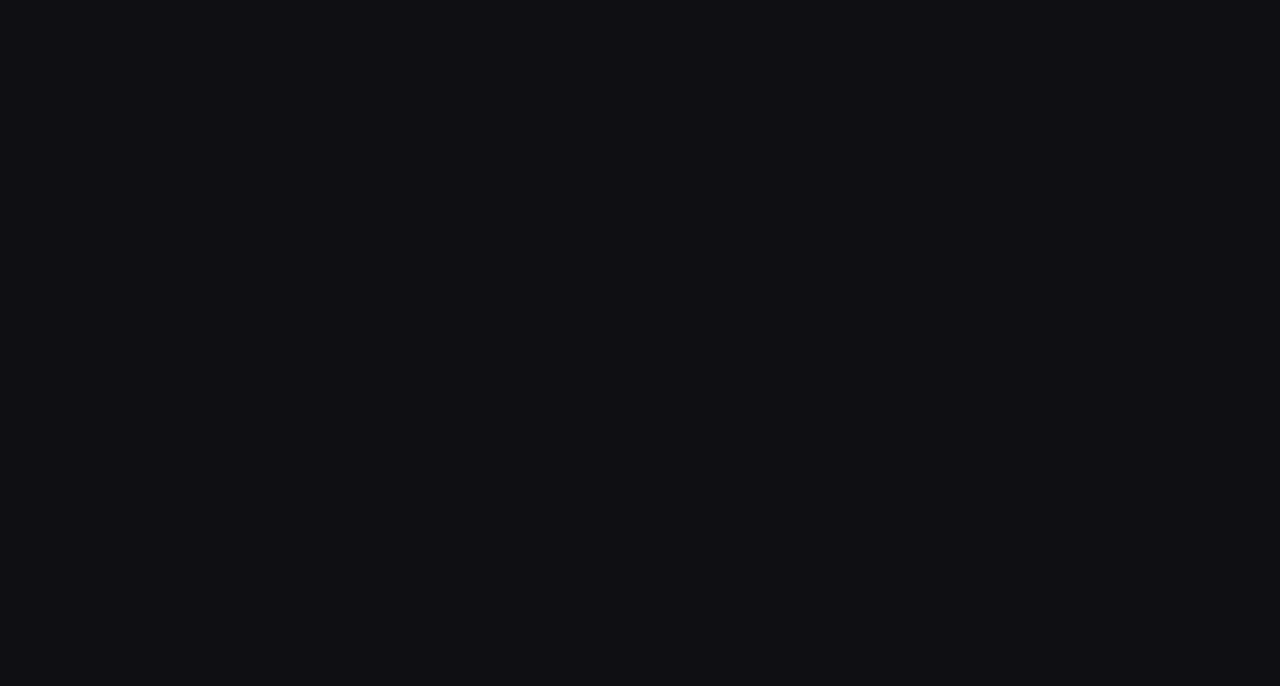
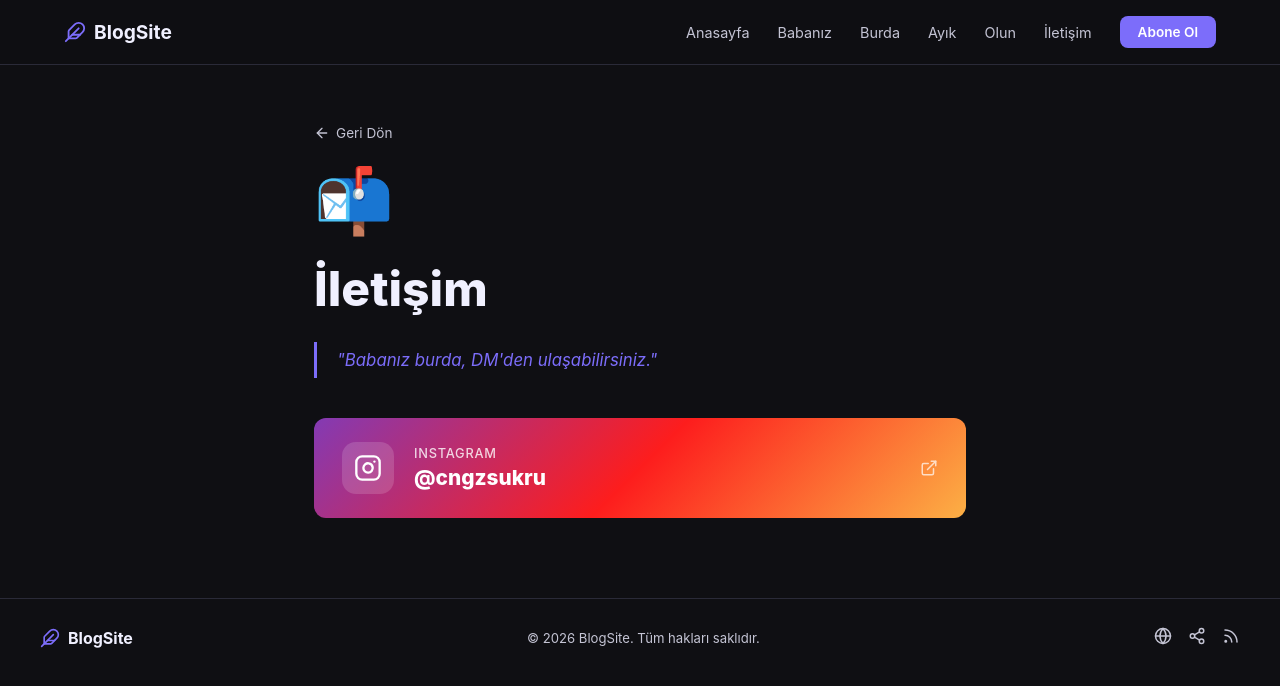
Before and after one commit to deletedark2/blog-site, a React (Vite) app: page /iletisim in a window 1280 px wide. Before the commit this address had no page. Shown: the top 686 px of the page. Built offline with nearby package versions, Linux system fonts and the light colour scheme.

Commit message:
iletisim sayfasi ve instagram linki eklendi

```diff
--- a/src/App.css
+++ b/src/App.css
@@ -1056,3 +1056,61 @@ a { color: inherit; text-decoration: none; }
   border: 1px solid var(--border);
   border-radius: var(--radius);
 }
+
+/* ===== CONTACT PAGE ===== */
+.contact-card {
+  margin-top: 16px;
+}
+
+.instagram-link {
+  display: flex;
+  align-items: center;
+  gap: 20px;
+  padding: 24px 28px;
+  background: linear-gradient(135deg, #833ab4, #fd1d1d, #fcb045);
+  border-radius: var(--radius);
+  color: #fff;
+  transition: transform 0.2s, box-shadow 0.2s;
+  text-decoration: none;
+}
+
+.instagram-link:hover {
+  transform: translateY(-3px);
+  box-shadow: 0 12px 32px rgba(253, 29, 29, 0.35);
+}
+
+.instagram-icon {
+  width: 52px;
+  height: 52px;
+  background: rgba(255,255,255,0.15);
+  border-radius: 14px;
+  display: flex;
+  align-items: center;
+  justify-content: center;
+  flex-shrink: 0;
+}
+
+.instagram-info {
+  display: flex;
+  flex-direction: column;
+  gap: 4px;
+  flex: 1;
+}
+
+.instagram-label {
+  font-size: 0.8rem;
+  opacity: 0.8;
+  font-weight: 500;
+  text-transform: uppercase;
+  letter-spacing: 0.06em;
+}
+
+.instagram-handle {
+  font-size: 1.3rem;
+  font-weight: 800;
+}
+
+.instagram-arrow {
+  opacity: 0.7;
+  flex-shrink: 0;
+}
--- a/src/App.jsx
+++ b/src/App.jsx
@@ -9,6 +9,7 @@ import ProtectedRoute from './components/ProtectedRoute'
 import LoginPage from './pages/LoginPage'
 import AdminPage from './pages/AdminPage'
 import StaticPage from './pages/StaticPage'
+import ContactPage from './pages/ContactPage'
 import './App.css'
 
 function Home() {
@@ -41,6 +42,7 @@ export default function App() {
         <Route path="/burda" element={<Layout><StaticPage slug="burda" /></Layout>} />
         <Route path="/ayik" element={<Layout><StaticPage slug="ayik" /></Layout>} />
         <Route path="/olun" element={<Layout><StaticPage slug="olun" /></Layout>} />
+        <Route path="/iletisim" element={<Layout><ContactPage /></Layout>} />
         <Route path="/login" element={<LoginPage />} />
         <Route path="/admin" element={
           <ProtectedRoute>
--- a/src/components/Navbar.jsx
+++ b/src/components/Navbar.jsx
@@ -8,6 +8,7 @@ const links = [
   { label: 'Burda', to: '/burda' },
   { label: 'Ayık', to: '/ayik' },
   { label: 'Olun', to: '/olun' },
+  { label: 'İletişim', to: '/iletisim' },
 ];
 
 export default function Navbar() {
--- /dev/null
+++ b/src/pages/ContactPage.jsx
@@ -0,0 +1,41 @@
+import { Link } from 'react-router-dom'
+import { ArrowLeft, ExternalLink } from 'lucide-react'
+
+export default function ContactPage() {
+  return (
+    <div className="static-page">
+      <div className="static-page-inner">
+        <Link to="/" className="back-link">
+          <ArrowLeft size={16} /> Geri Dön
+        </Link>
+
+        <div className="static-emoji">📬</div>
+        <h1>İletişim</h1>
+
+        <blockquote className="static-quote">"Babanız burda, DM'den ulaşabilirsiniz."</blockquote>
+
+        <div className="contact-card">
+          <a
+            href="https://www.instagram.com/cngzsukru/"
+            target="_blank"
+            rel="noopener noreferrer"
+            className="instagram-link"
+          >
+            <div className="instagram-icon">
+              <svg width="28" height="28" viewBox="0 0 24 24" fill="none" stroke="currentColor" strokeWidth="2" strokeLinecap="round" strokeLinejoin="round">
+                <rect x="2" y="2" width="20" height="20" rx="5" ry="5"/>
+                <path d="M16 11.37A4 4 0 1 1 12.63 8 4 4 0 0 1 16 11.37z"/>
+                <line x1="17.5" y1="6.5" x2="17.51" y2="6.5"/>
+              </svg>
+            </div>
+            <div className="instagram-info">
+              <span className="instagram-label">Instagram</span>
+              <span className="instagram-handle">@cngzsukru</span>
+            </div>
+            <ExternalLink size={18} className="instagram-arrow" />
+          </a>
+        </div>
+      </div>
+    </div>
+  )
+}
```
